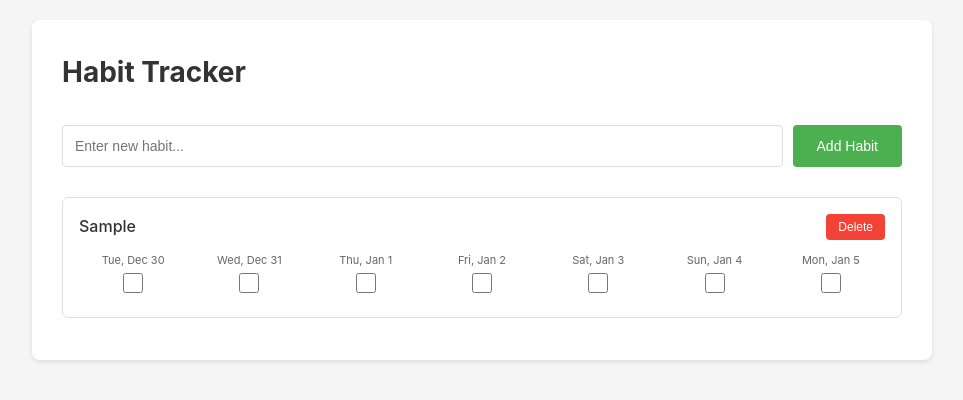
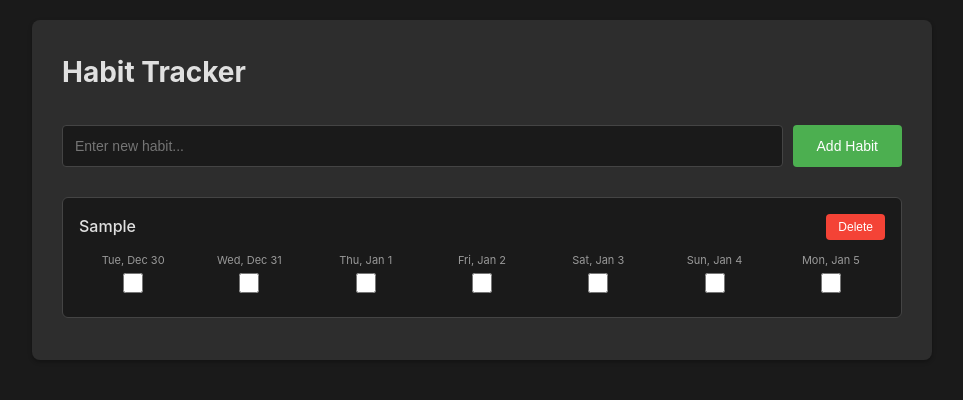
Before and after one commit to jk563/habits, a website: page index.html in a window 1280 px wide. Both pictures are taken after typing "Sample" into the empty fields and a click on the button "Add Habit". Shown: the whole page, without its empty margins (158-1121 px from the left). Drawn offline with Linux system fonts and the light colour scheme.

Commit message:
Implement dark theme for habit tracker (#3)
- Updated background colors to dark palette (#1a1a1a, #2d2d2d)
- Changed text colors to light shades (#e0e0e0, #999, #666) for readability
- Updated input field styling with dark background and lighter text
- Modified habit item borders and backgrounds for dark theme consistency
- Maintained existing green accent color (#4CAF50) for buttons
- All tests passing

Fixes #2

Co-authored-by: Claude <noreply@anthropic.com>

```diff
--- a/styles.css
+++ b/styles.css
@@ -6,7 +6,7 @@
 
 body {
     font-family: -apple-system, BlinkMacSystemFont, 'Segoe UI', Arial, sans-serif;
-    background: #f5f5f5;
+    background: #1a1a1a;
     padding: 20px;
     line-height: 1.6;
 }
@@ -14,10 +14,10 @@ body {
 .container {
     max-width: 900px;
     margin: 0 auto;
-    background: white;
+    background: #2d2d2d;
     padding: 30px;
     border-radius: 8px;
-    box-shadow: 0 2px 4px rgba(0,0,0,0.1);
+    box-shadow: 0 2px 4px rgba(0,0,0,0.3);
 }
 
 header {
@@ -25,7 +25,7 @@ header {
 }
 
 h1 {
-    color: #333;
+    color: #e0e0e0;
     font-size: 28px;
 }
 
@@ -38,9 +38,11 @@ h1 {
 #habitInput {
     flex: 1;
     padding: 12px;
-    border: 1px solid #ddd;
+    border: 1px solid #444;
     border-radius: 4px;
     font-size: 14px;
+    background: #1a1a1a;
+    color: #e0e0e0;
 }
 
 #habitInput:focus {
@@ -64,10 +66,11 @@ button:hover {
 }
 
 .habit-item {
-    border: 1px solid #e0e0e0;
+    border: 1px solid #444;
     border-radius: 6px;
     padding: 16px;
     margin-bottom: 12px;
+    background: #1a1a1a;
 }
 
 .habit-header {
@@ -80,7 +83,7 @@ button:hover {
 .habit-name {
     font-size: 16px;
     font-weight: 500;
-    color: #333;
+    color: #e0e0e0;
 }
 
 .delete-btn {
@@ -106,7 +109,7 @@ button:hover {
 .day-label {
     display: block;
     font-size: 11px;
-    color: #666;
+    color: #999;
     margin-bottom: 4px;
 }
 
@@ -119,5 +122,5 @@ button:hover {
 .empty-state {
     text-align: center;
     padding: 40px;
-    color: #999;
+    color: #666;
 }
```
